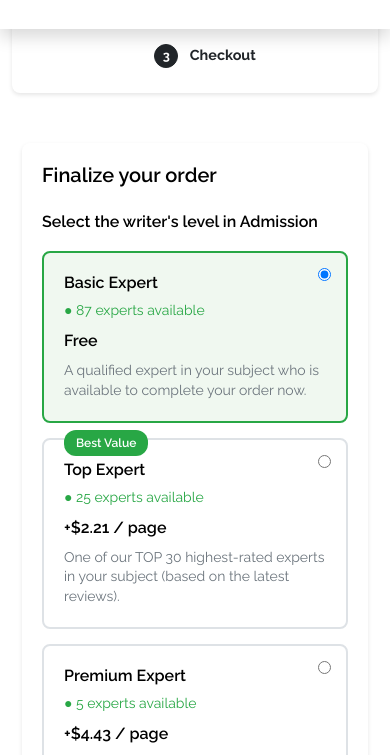
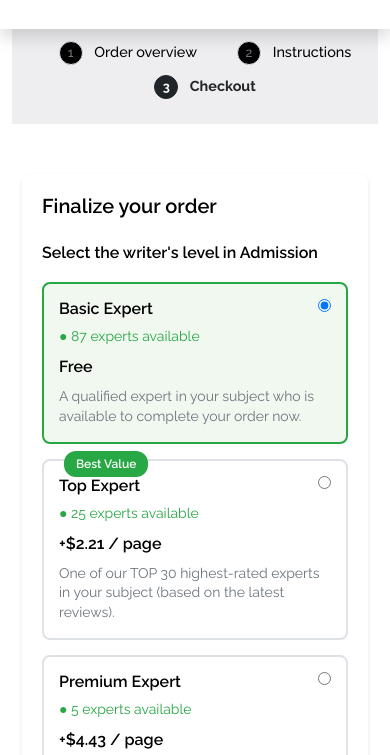
Before and after one commit to kashif365/educibly, a plain HTML site: page checkout.html in a window 390 px wide. Shown: the part 59-814 px from the top of the page. Drawn offline with nearby package versions, Linux system fonts and the light colour scheme.

Commit message:
order pages section header edit and add links

```diff
--- a/checkout.css
+++ b/checkout.css
@@ -14,9 +14,9 @@
         }
 
         .main-content {
-            max-width: 1200px;
-            margin: 0 auto;
-            padding: 20px;
+            /* max-width: 1200px; */
+            /* margin: 0 auto; */
+            /* padding: 20px; */
         }
 
         /* Progress Steps */
@@ -25,10 +25,13 @@
             justify-content: center;
             align-items: center;
             margin-bottom: 40px;
-            background: white;
-            padding: 20px;
-            border-radius: 8px;
-            box-shadow: 0 2px 4px rgba(0,0,0,0.1);
+            background-color: rgb(238, 238, 240);
+            /* padding: 20px; */
+            /* border-radius: 8px; */
+            /* box-shadow: 0 2px 4px rgba(0,0,0,0.1); */
+            padding-top: 8%;
+            /* width: 100%; */
+            /* margin: 0px !important; */
         }
 
         .step {
@@ -464,6 +467,17 @@
             font-weight: 600;
         }
 
+        @media (max-width:349px) {
+            .progress-steps {
+                display: flex;
+                flex-direction: column;
+                align-items: start !important;
+                justify-content: center !important;
+                gap: 10px;
+
+                /* flex-wrap: wrap; */
+            }
+        }
         /* Responsive Design */
         @media (max-width: 768px) {
             .main-content {
@@ -471,8 +485,9 @@
             }
 
             .progress-steps {
-                flex-direction: column;
-                gap: 10px;
+                /* flex-direction: column; */
+                /* gap: 10px; */
+                flex-wrap: wrap;
             }
 
             .step:not(:last-child)::after {
--- a/checkout.html
+++ b/checkout.html
@@ -5,9 +5,10 @@
     <meta charset="UTF-8">
     <meta name="viewport" content="width=device-width, initial-scale=1.0">
     <title>Expert Writers at Your Service 📝 Best Papers Right Here</title>
-    <link rel="stylesheet" href="style.css">
+    <link rel="stylesheet" href="./style.css">
     <link rel="stylesheet" href="./order.css">
     <link rel="stylesheet" href="./checkout.css">
+    <link rel="stylesheet" href="./mediaquery.css">
     <link rel="stylesheet" href="https://cdn.jsdelivr.net/npm/bootstrap@5.3.6/dist/css/bootstrap.min.css">
     <link rel="stylesheet" href="https://cdn.jsdelivr.net/npm/bootstrap-icons@1.11.1/font/bootstrap-icons.css">
     <link rel="preconnect" href="https://fonts.googleapis.com">
@@ -25,19 +26,21 @@
 
     <div class="container-fluid">
         <!-- Progress Steps -->
-        <div class="progress-steps">
-            <div class="step completed">
+        <!-- <div class="container-fluid"> -->
+        <div class="progress-steps ">
+            <div class="step completed" onclick="window.location.href='./order.html';" style="cursor: pointer;">
                 <span class="step-number">1</span>
                 <span>Order overview</span>
             </div>
-            <div class="step completed">
+            <div class="step completed" onclick="window.location.href='./instructions.html';" style="cursor: pointer;">
                 <span class="step-number">2</span>
                 <span>Instructions</span>
             </div>
-            <div class="step active">
+            <div class="step active" onclick="window.location.href='./checkout.html';" style="cursor: pointer;">
                 <span class="step-number">3</span>
                 <span>Checkout</span>
             </div>
+            <!-- </div> -->
         </div>
 
         <div class="main-content">
@@ -272,7 +275,7 @@
         </div>
     </div>
 
-    <div class="container happens-text rounded my-4">
+    <div class="container happens-text rounded my-4 py-5 shadow">
         <h5 class="fw-bold">What happens next?</h5>
         <p>
             After the payment, you'll get access to the personal profile, where you`ll be able to set a secure password,
@@ -288,7 +291,7 @@
     <div id="footer"></div>
     <script src="./checkout.js"></script>
     <script src="./order.js"></script>
-    <script src="https://cdn.jsdelivr.net/npm/bootstrap@5.3.0/dist/js/bootstrap.bundle.min.js"></script>
+    <!-- <script src="https://cdn.jsdelivr.net/npm/bootstrap@5.3.0/dist/js/bootstrap.bundle.min.js"></script> -->
     <script src="https://code.jquery.com/jquery-3.6.0.min.js"></script>
     <script src="https://cdn.jsdelivr.net/npm/bootstrap@5.3.6/dist/js/bootstrap.bundle.min.js"></script>
     <script src="script.js"></script>
--- a/mediaquery.css
+++ b/mediaquery.css
@@ -20,21 +20,33 @@
 
 
 }
+@media (max-width: 575.98px) {
+    .progress-steps{
+     padding-top: 100px;
+    }
+}
 
 @media (min-width: 575.98px) and (max-width: 1200px) {
     .hero-section,
     .about-header {
         padding-top: 12% !important;
     }
+    .progress-steps{
+     padding-top: 100px;
+    }
 }
 
 @media (max-width: 767.98px) {
 
-    .hero-section-padding-top {
+    .hero-section-padding-top,
+    .progress-steps {
         padding-top: 12%;
     }
     .hero-team{
         /* font-size: 1rem; */
+    }
+    .progress-steps{
+     padding-top: 100px;
     }
 
     .service-heading {
@@ -251,6 +263,9 @@
     .w-lg-50 {
         /* max-width: 1% !important; */
     }
+    .progress-steps{
+     padding-top: 120px;
+    }
 
     .grid-btn {
         margin-top: 5% !important;
```
Also changed, not shown: instructions.html (+3 -3 lines), instructions.js (+5 -5 lines), order.html (+3 -3 lines).
